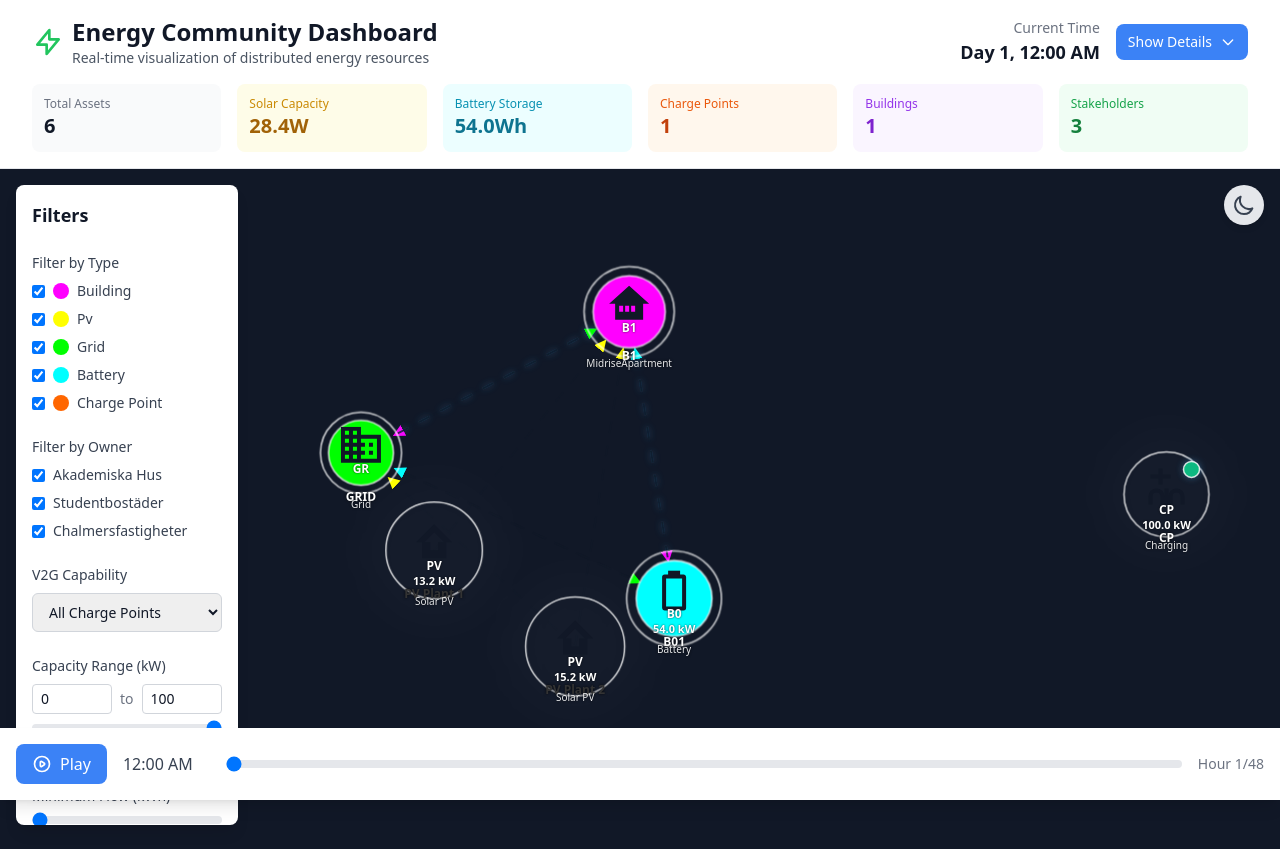
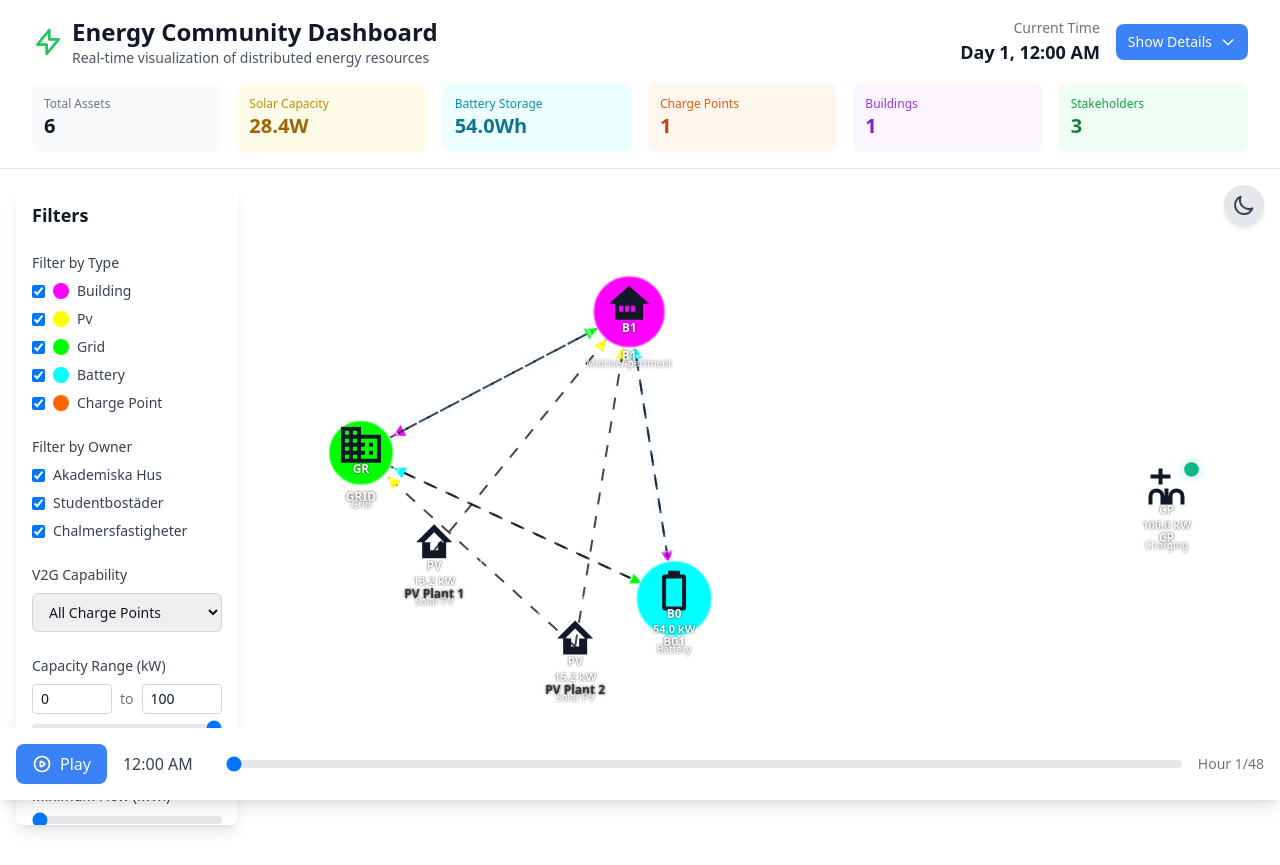
Before and after one commit to SaraAboebeid/ecom-dashboard, a React (Vite) app: page / in a window 1280 px wide. Built offline with nearby package versions, Linux system fonts and the light colour scheme.

Commit message:
I fixed the bright mode background to white

```diff
--- a/src/components/Graph.tsx
+++ b/src/components/Graph.tsx
@@ -1168,7 +1168,7 @@ export const Graph = ({ data, currentHour, filters, onKPICalculated }: GraphProp
     <div className="w-full h-full relative">
       <svg
         ref={svgRef}
-        className="w-full h-full bg-gray-900 dark:bg-black transition-colors duration-300"
+        className="w-full h-full bg-white dark:bg-gray-900 transition-colors duration-300"
         viewBox={`0 0 ${dimensions.width} ${dimensions.height}`}
         preserveAspectRatio="xMidYMid meet"
       />
```
